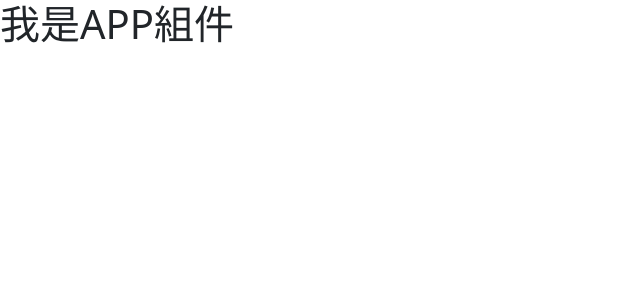
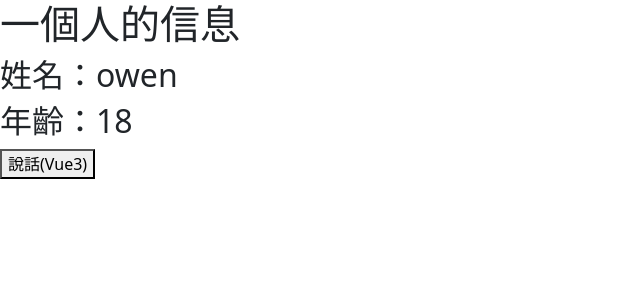
Before and after one commit to owen013288/Vue3CLI, a Vue app: page / in a window 1280 px wide. Shown: the top 300 px of the page, without its empty margins (0-640 px from the left). Built offline with nearby package versions, Linux system fonts and the light colour scheme.

Commit message:
初識vue3的setup

```diff
--- a/src/App.vue
+++ b/src/App.vue
@@ -1,11 +1,31 @@
 <template>
-  <h1>我是APP組件</h1>
+  <h1>一個人的信息</h1>
+  <h2>姓名：{{ name }}</h2>
+  <h2>年齡：{{ age }}</h2>
+  <button @click="SayHello()">說話(Vue3)</button>
 </template>
 
 <script>
+// import { h } from "vue";
 export default {
   name: "App",
-  setup() {},
+  setup() {
+    let name = "owen";
+    let age = 18;
+
+    function SayHello() {
+      alert(`我叫${name},今年${age}歲`);
+    }
+
+    // 返回一個對象
+    return {
+      name,
+      age,
+      SayHello,
+    };
+    // 返回一個渲染函數(了解)
+    // return () => h('h1','owen');
+  },
 };
 </script>
 
```
